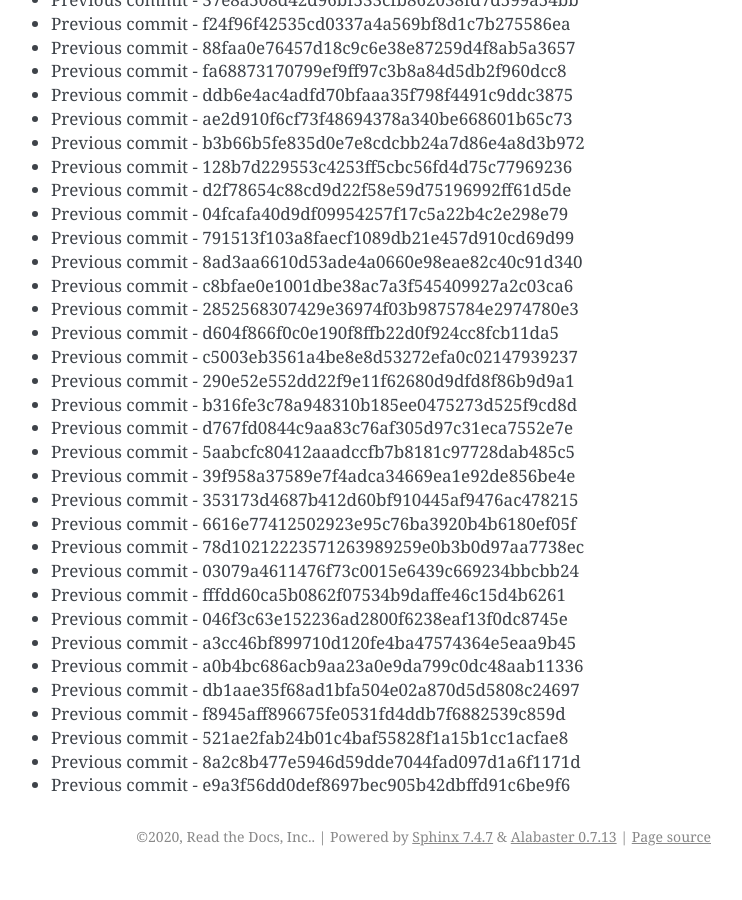
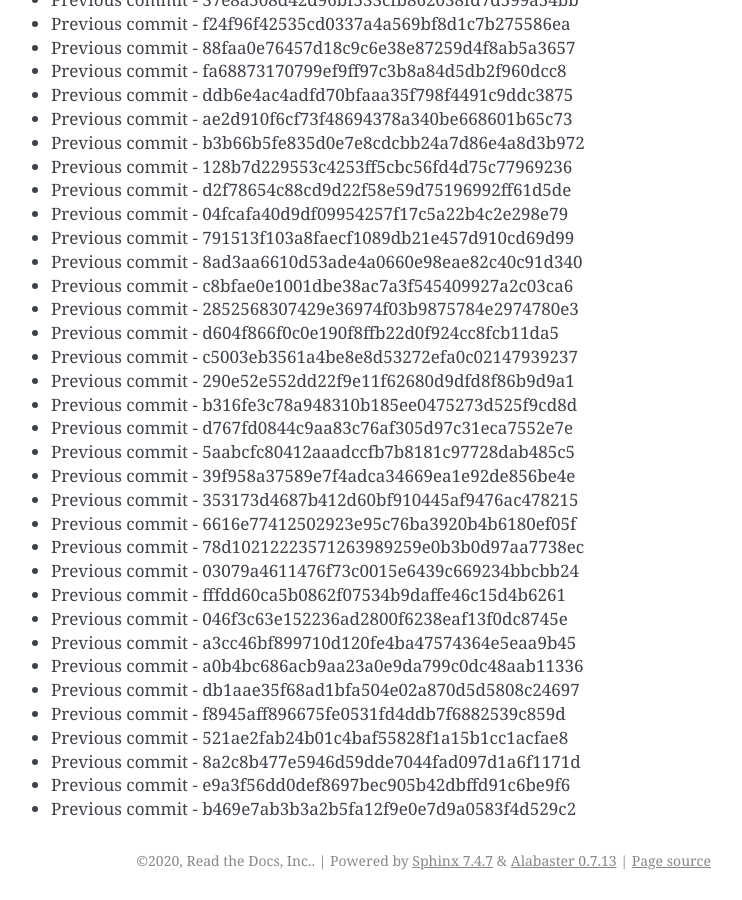
Before and after one commit to readthedocs/rtd-git-stresstest, a Sphinx documentation site: the page built from docs/updates.rst, in a window 1280 px wide and 900 px high, scrolled down 39254 px. Shown: the whole window, without its empty margins (399-1141 px from the left). Built offline with Sphinx 7.4.7, drawn with Linux system fonts in a browser that asks for light colours; before the commit the page ends 40130 px from its top, so only the background shows below that.

Commit message:
Generating commit from previous: b469e7ab3b3a2b5fa12f9e0e7d9a0583f4d529c2

```diff
--- a/docs/updates.rst
+++ b/docs/updates.rst
@@ -1681,3 +1681,4 @@ It can be tested for any performance characteristics.
 * Previous commit - 521ae2fab24b01c4baf55828f1a15b1cc1acfae8
 * Previous commit - 8a2c8b477e5946d59dde7044fad097d1a6f1171d
 * Previous commit - e9a3f56dd0def8697bec905b42dbffd91c6be9f6
+* Previous commit - b469e7ab3b3a2b5fa12f9e0e7d9a0583f4d529c2
```
